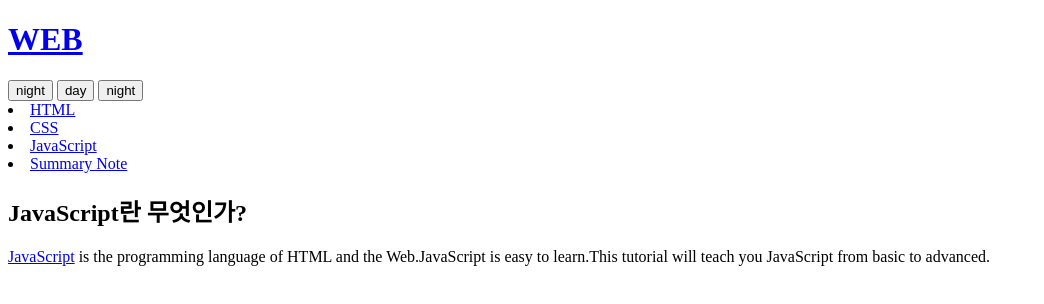
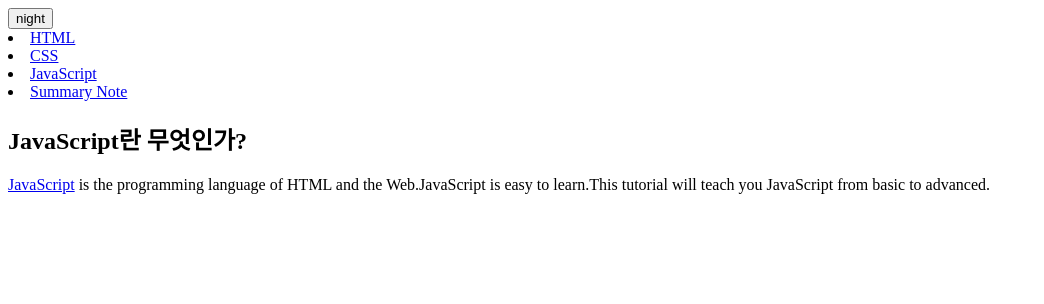
Before and after one commit to ethankimk/WEB-11, a plain HTML site: page 3.html in a window 1280 px wide. Shown: the whole page, without its empty margins (0-1044 px from the left). Drawn offline with Linux system fonts and the light colour scheme.

Commit message:
Update 3.html

```diff
--- a/3.html
+++ b/3.html
@@ -15,16 +15,6 @@
 
 </head>
 
-<body>
-  <h1><a href="index.html">WEB</a></h1>
-  <input type="button" value="night" onclick="
-    document.querySelector('body').style.backgroundColor = 'black';
-    document.querySelector('body').style.color = 'white';
-  ">
-  <input type="button" value="day" onclick="
-    document.querySelector('body').style.backgroundColor = 'white';
-    document.querySelector('body').style.color = 'black';
-  ">
 <input id="night-day" type="button" value="night" onclick="
   if(document.querySelector('#night-day').value === 'night'){
     document.querySelector('body').style.backgroundColor = 'black';
```
